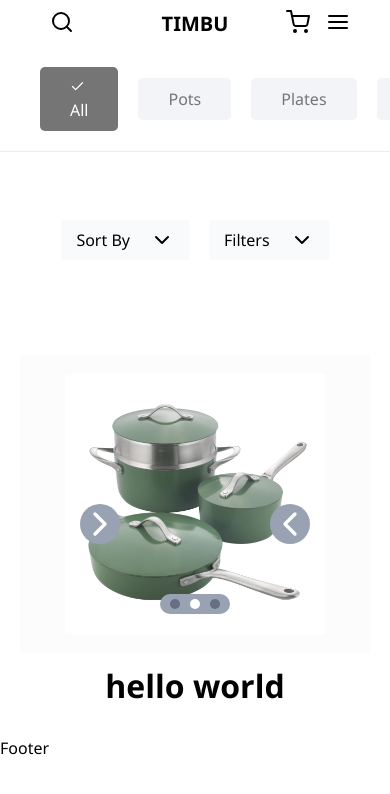
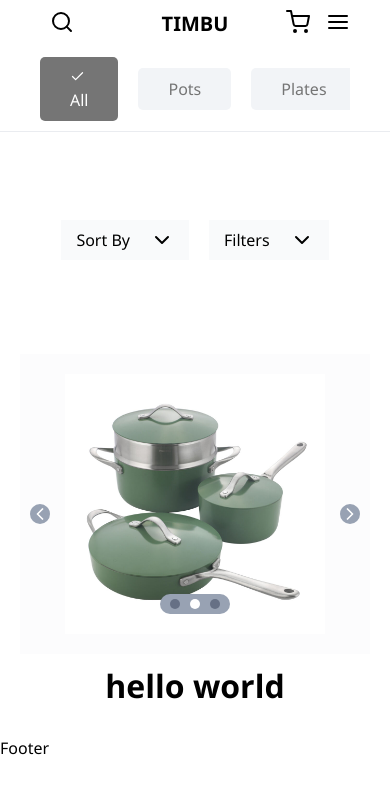
Before and after one commit to umar-io/timbu, a React (Vite) app: page / in a window 390 px wide. Shown: the top 794 px of the page. Built offline with nearby package versions, Linux system fonts and the light colour scheme.

Commit message:
na light cause this kind thing normmaly i know wetin i wan do

```diff
--- a/src/App.css
+++ b/src/App.css
@@ -51,15 +51,15 @@ header .top-nav span {
   cursor: pointer;
 }
 
-span.cart{
+span.cart {
   padding-right: 40px;
 }
 
-span.mobilemenu{
+span.mobilemenu {
   display: none !important;
 }
 
-.ss{
+.ss {
   display: flex;
   justify-content: center;
   align-items: center;
@@ -127,8 +127,9 @@ ul > li {
   width: 150px;
   padding: 10px 30px;
   display: flex;
-  justify-content: space-evenly;
-  align-items: flex-start;
+  justify-content: center;
+  align-items: center;
+  gap: 20px;
   border-radius: 5px;
   position: relative;
   text-transform: capitalize;
@@ -239,8 +240,7 @@ ul.menuLink > li > p {
   font-weight: 400;
 }
 
-
-main{
+main {
   width: 100%;
   display: flex;
   flex-direction: column;
@@ -250,7 +250,7 @@ main{
   margin-top: 240px;
 }
 
-main .filterSystem{
+main .filterSystem {
   width: 100%;
   display: flex;
   justify-content: center;
@@ -258,7 +258,7 @@ main .filterSystem{
   gap: 20px;
 }
 
-.filterButton{
+.filterButton {
   display: flex;
   justify-content: center;
   align-items: center;
@@ -267,13 +267,13 @@ main .filterSystem{
   border: none;
   outline: none;
   color: #000;
-  background-color: #F9FAFB;
+  background-color: #f9fafb;
   font-size: 16px;
   text-transform: capitalize;
   cursor: pointer;
 }
 
-.filter{
+.filter {
   width: 100%;
   display: flex;
   justify-content: center;
@@ -286,43 +286,41 @@ main .filterSystem{
   gap: 25px;
 }
 
-.filter ul li{
+.filter ul li {
   width: fit-content;
   padding: 5px;
-  color:#000;
+  color: #000;
   gap: 10px;
 }
 
-.filter ul li span img{
-    width: 20px;
+.filter ul li span img {
+  width: 20px;
 }
 
-.collapseImg{
+.collapseImg {
   transform: rotate(0deg);
   transition: 0.5s ease-in-out;
 }
 
-.carousel{
+.carousel {
   position: relative;
   width: 100%;
   height: 300px;
   display: flex;
   justify-content: center;
   align-items: center;
-  background-color: #FCFCFD;
-  ;
+  background-color: #fcfcfd;
   padding: 20px;
 }
 
-.carousel > img{
+.carousel > img {
   width: 100%;
   height: 100%;
   object-fit: contain;
-  transition: transform 0.5s
+  transition: transform 0.5s;
 }
 
-
-.controlContainer{
+.controlContainer {
   width: 100%;
   display: flex;
   justify-content: space-between;
@@ -330,20 +328,20 @@ main .filterSystem{
   top: 50%;
 }
 
-.holder > .next{
+.holder > .next {
   width: 40px;
   height: 40px;
-  background-color: #98A2B3;
+  background-color: #98a2b3;
   position: absolute;
   right: 250px;
   border-radius: 50%;
   cursor: pointer;
 }
 
-.holder > .prev{
+.holder > .prev {
   width: 40px;
   height: 40px;
-  background-color: #98A2B3;
+  background-color: #98a2b3;
   position: absolute;
   left: 250px;
   opacity: 0;
@@ -361,7 +359,7 @@ main .filterSystem{
   bottom: 30px;
   transform: translateX(-50%);
   z-index: 10;
-  background-color: #98A2B3;
+  background-color: #98a2b3;
   padding: 5px;
   border-radius: 50px;
 }
@@ -379,7 +377,7 @@ main .filterSystem{
   background-color: #ffffff; /* Example active color */
 }
 
-.container{
+.container {
   width: 100%;
   padding: 10px;
   display: flex;
@@ -389,12 +387,12 @@ main .filterSystem{
 }
 
 /* utility */
-.show{
+.show {
   opacity: 1 !important;
   z-index: 1;
 }
 
-.rotate{
+.rotate {
   transform: rotate(180deg);
 }
 
@@ -415,7 +413,7 @@ main .filterSystem{
     display: none;
   }
 
-  span.mobilemenu{
+  span.mobilemenu {
     display: flex !important;
     position: absolute;
     top: 0;
@@ -469,7 +467,7 @@ main .filterSystem{
     cursor: pointer;
   }
 
-  main{
+  main {
     width: 100%;
     display: flex;
     flex-direction: column;
@@ -479,4 +477,67 @@ main .filterSystem{
     margin-top: 200px;
   }
 
+  nav {
+    margin-top: 10px;
+    margin-bottom: 10px;
+  }
+
+  ul {
+    justify-content: space-evenly;
+    align-items: center;
+    list-style: none;
+    overflow-x: scroll;
+    scrollbar-width: 0;
+  }
+
+  ul > li {
+    background-color: #f2f4f7;
+    width: 250px;
+    padding: 10px 30px;
+    display: flex;
+    justify-content: space-evenly;
+    align-items: flex-start;
+    border-radius: 5px;
+    position: relative;
+    text-transform: capitalize;
+    cursor: pointer;
+  }
+
+  .carousel {
+    position: relative;
+    width: 100%;
+    height: 300px;
+    display: flex;
+    justify-content: center;
+    align-items: center;
+    background-color: #fcfcfd;
+    padding: 20px;
+  }
+
+  .carousel > img {
+    width: 100%;
+    height: 100%;
+    object-fit: contain;
+    transition: transform 0.5s;
+  }
+
+  .controlContainer {
+    width: 100%;
+    display: flex;
+    justify-content: space-between;
+    position: absolute;
+    top: 50%;
+  }
+
+  .holder > .next {
+    width: 20px;
+    height: 20px;
+    right: 10px;
+  }
+
+  .holder > .prev {
+    width: 20px;
+    height: 20px;
+    left: 10px;
+  }
 }
```
